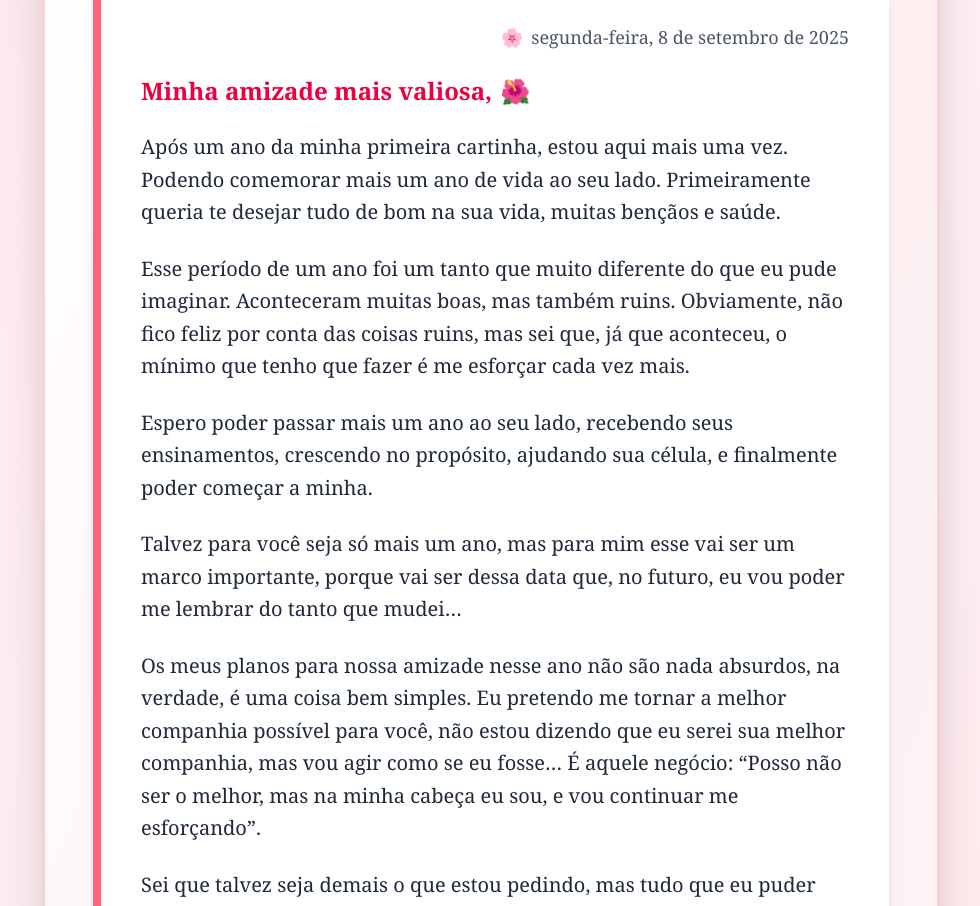
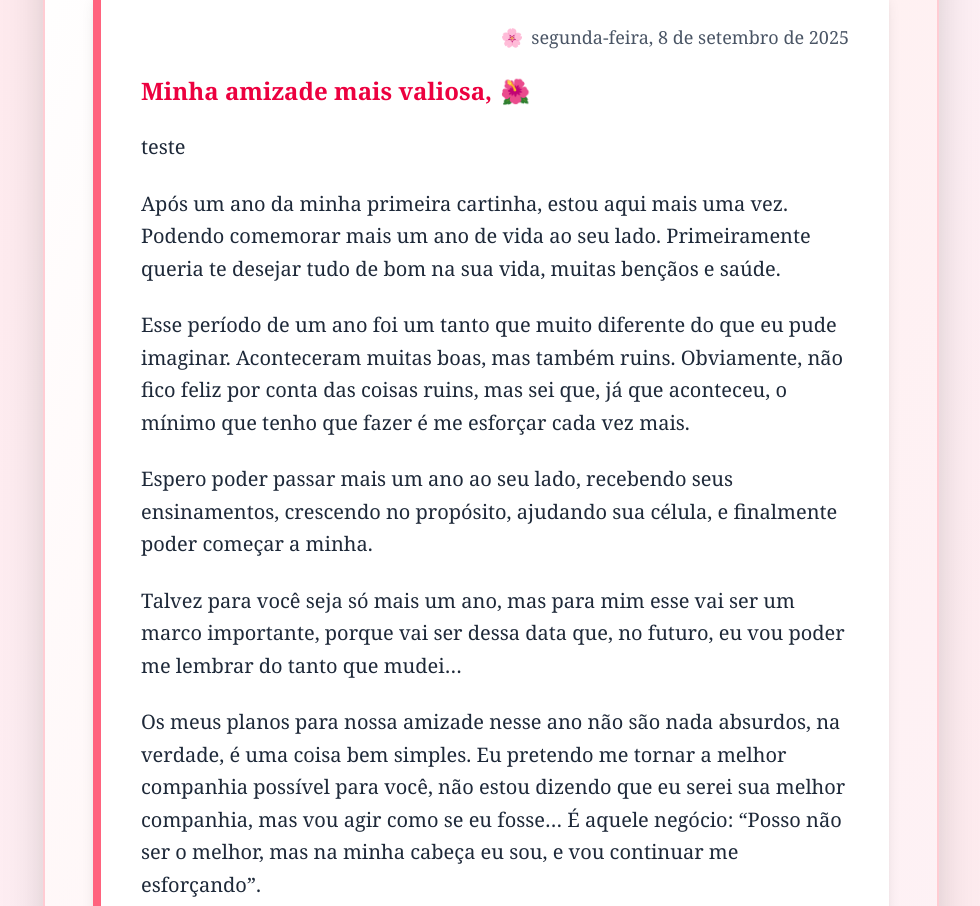
Before and after one commit to secreto2111/Feliz-Aniversario, a Next.js app: page / in a window 1280 px wide. Shown: the part 1121-2027 px from the top of the page, without its empty margins (149-1129 px from the left). Built offline with nearby package versions, Linux system fonts and the light colour scheme.

Commit message:
feat teste

```diff
--- a/src/app/page.tsx
+++ b/src/app/page.tsx
@@ -269,6 +269,7 @@ const LoveLetterCard = () => {
               Minha amizade mais valiosa,
               <div className="text-2xl">🌺</div>
             </div>
+            <p className="text-base sm:text-lg md:text-xl leading-relaxed text-justify">teste</p>
 
             <p>
               Após um ano da minha primeira cartinha, estou aqui mais uma vez.
```
